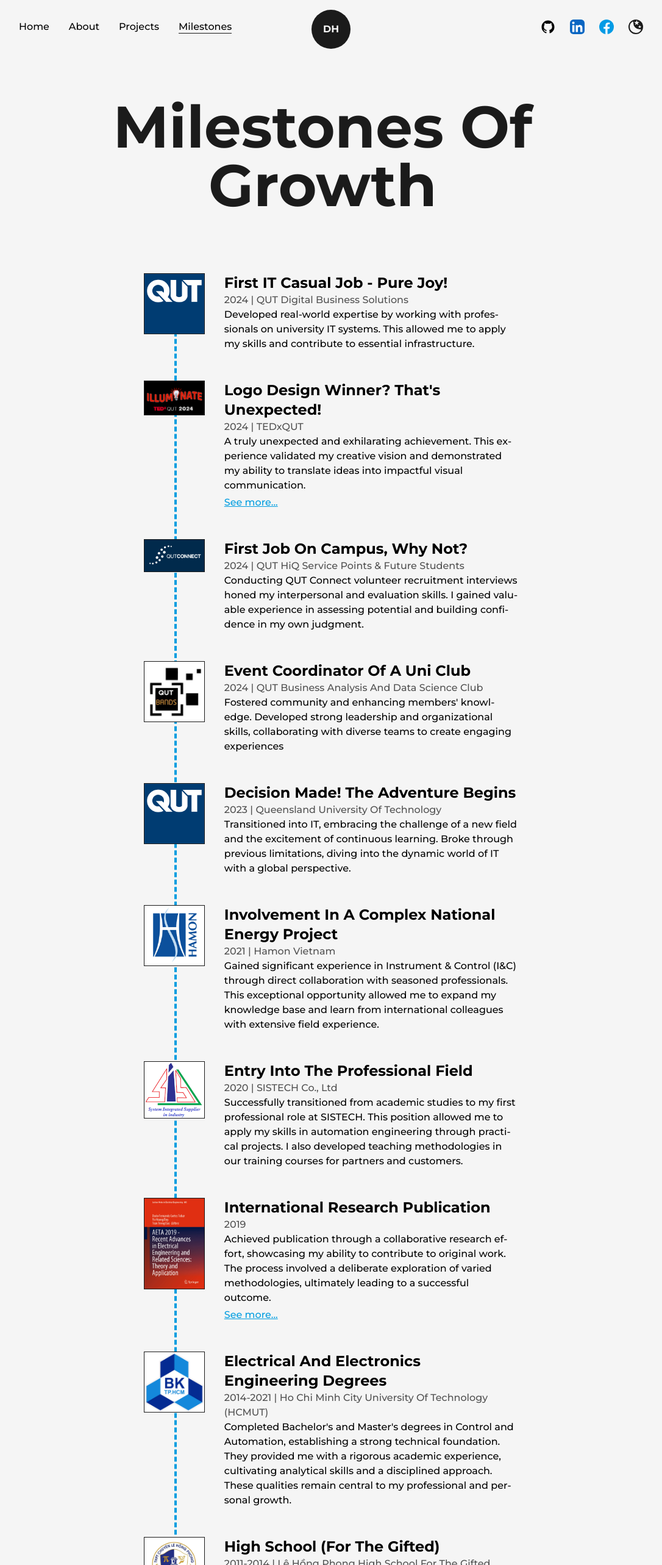
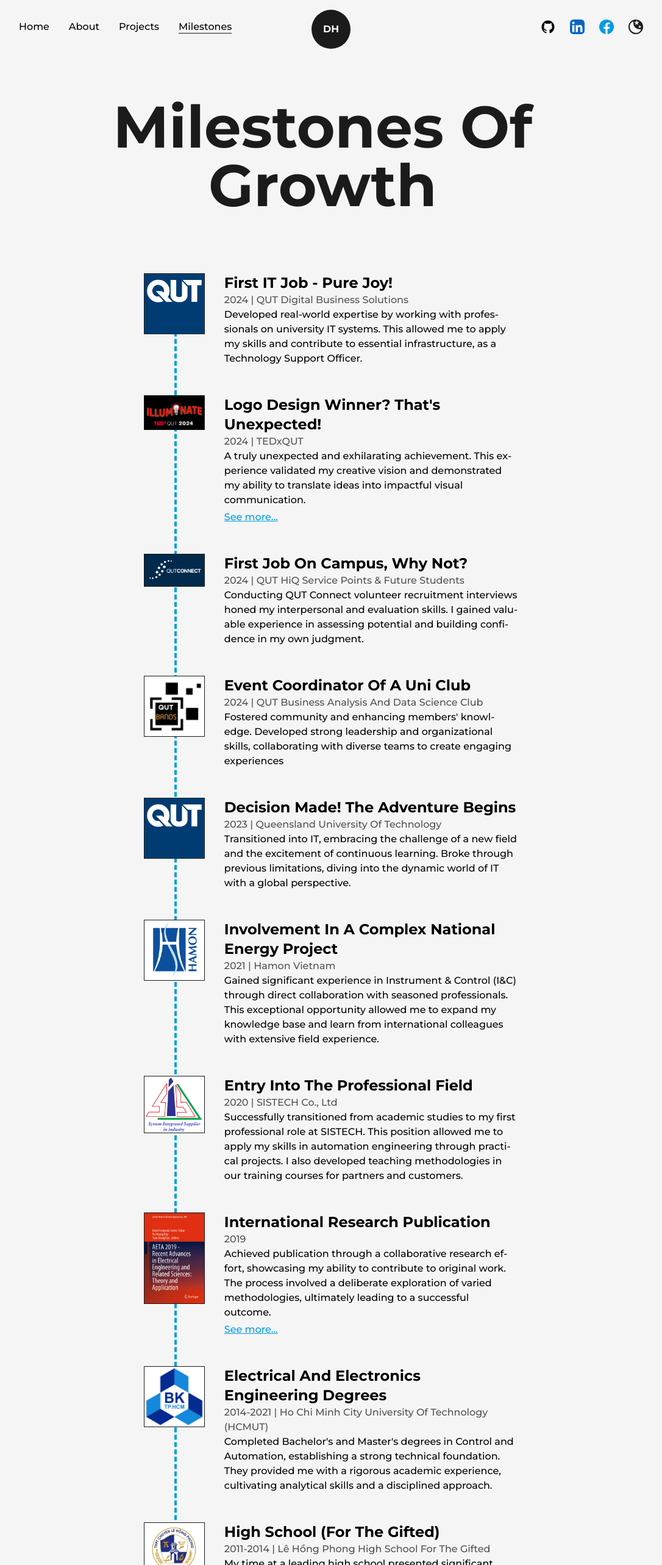
Before and after one commit to davidhuynhgit/profile, a Next.js app: page /milestones in a window 1280 px wide. Shown: the top 2566 px of the page at 61% size, without its empty margins (97-1183 px from the left). Built offline with nearby package versions, Linux system fonts and the light colour scheme.

Commit message:
Update milestones

```diff
--- a/src/component/Experience.js
+++ b/src/component/Experience.js
@@ -50,7 +50,7 @@ const Experience = () => {
 
         <motion.div
         style={{scaleY: scrollYProgress}}
-        className="absolute left-9 top-0 w-[4px] h-full bg-dark dark:bg-light origin-top
+        className="absolute left-9 top-1 w-[4px] h-full bg-dark dark:bg-light origin-top
         md:w-[2px] md:left-[30px] xs:left-[20px]"/>
 
             <ul className="w-full flex flex-col items-start justify-between ml-4 xs:ml-2">
--- a/src/component/Milestone.js
+++ b/src/component/Milestone.js
@@ -73,11 +73,11 @@ const Details = ({ logo, title, time, place, info, link }) => {
 
                         <Details
                             logo={iQUT}
-                            title="First IT Casual Job - Pure Joy!"
+                            title="First IT Job - Pure Joy!"
                             time="2024"
                             place="QUT Digital Business Solutions"
                             info="Developed real-world expertise by working with professionals on university IT systems.
-                            This allowed me to apply my skills and contribute to essential infrastructure."
+                            This allowed me to apply my skills and contribute to essential infrastructure, as a Technology Support Officer."
                         />
 
                         <Details
@@ -153,7 +153,7 @@ const Details = ({ logo, title, time, place, info, link }) => {
                             place="Ho Chi Minh City University of Technology (HCMUT)"
                             info="Completed Bachelor's and Master's degrees in Control and Automation, establishing a strong technical foundation.
                             They provided me with a rigorous academic experience, cultivating analytical skills and a disciplined approach.
-                            These qualities remain central to my professional and personal growth."
+                            "
                         />
 
                         <Details
--- a/src/pages/index.js
+++ b/src/pages/index.js
@@ -34,7 +34,7 @@ export default function Home() {
               <AnimatedText text="Unleash The Power Of Data To Drive Smart Decisions." className='!text-6xl !text-left
               xl:!text-5xl lg:!text-center lg:!text-6xl md:!text-5xl sm:!text-3xl'/>
               <p className='my-4 text-base font-medium'>
-              As a passionate data analyst/engineer with an automation engineering background, I specialize in extracting meaningful insights through data mining, machine learning, and advanced analytics.
+              Hello! I am David Huynh. As a passionate data analyst/engineer with an automation engineering background, I specialize in extracting meaningful insights through data mining, machine learning, and advanced analytics.
               Explore my latest projects, where I blend programming expertise with analytical precision to solve complex problems.
               </p>
 
```
